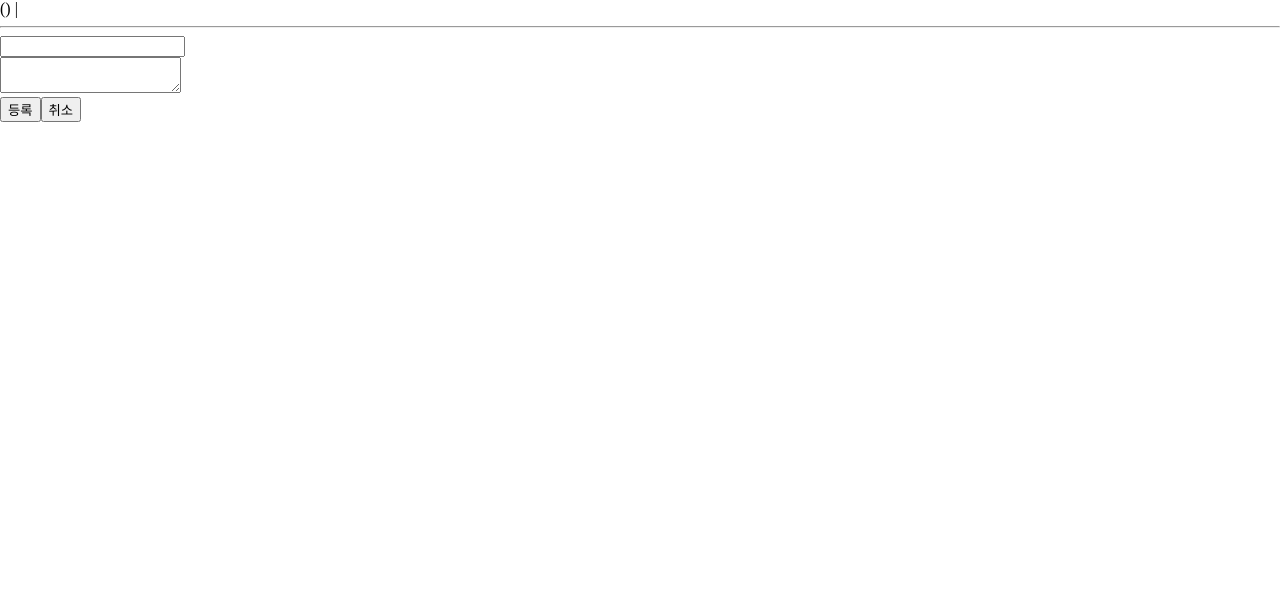
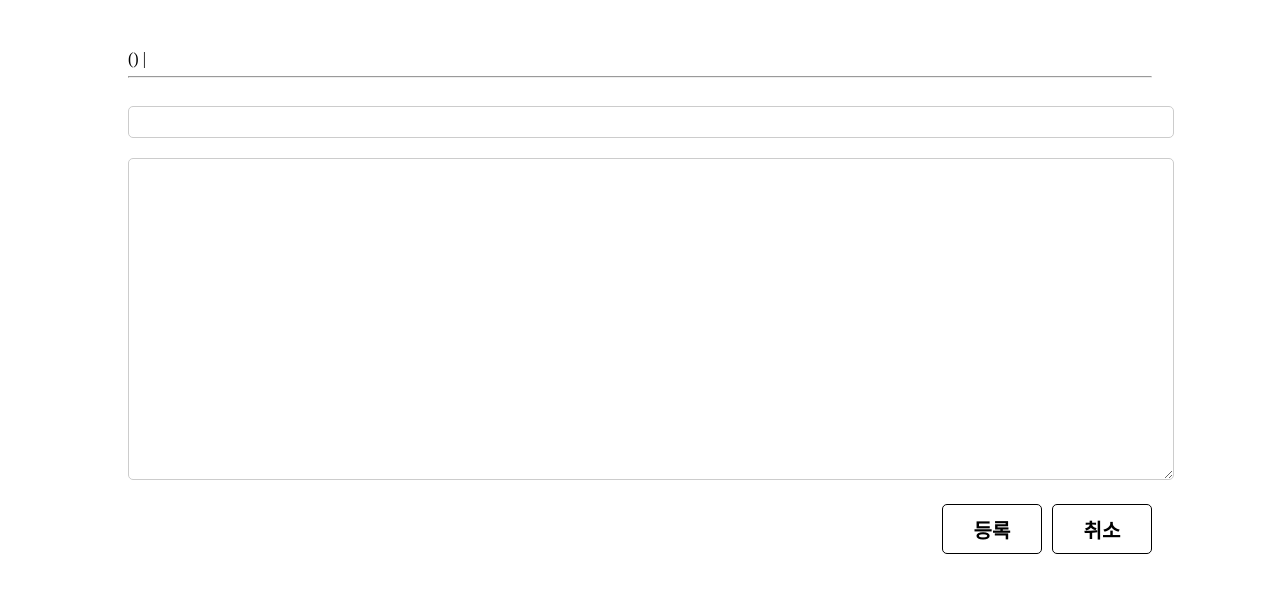
Before and after one commit to kwakhyun/anonymous-forum, a React (Create React App) app: page /update/1 in a window 1280 px wide. Shown: the top 592 px of the page. Built offline with nearby package versions, Linux system fonts and the light colour scheme.

Commit message:
Feat: pages/UpdatePage, postSlice/updatePost

```diff
--- a/src/pages/UpdatePage.jsx
+++ b/src/pages/UpdatePage.jsx
@@ -2,6 +2,7 @@ import React, { useRef } from "react";
 import { useDispatch, useSelector } from "react-redux";
 import { useParams, useNavigate } from "react-router-dom";
 import { updatePost } from "../redux/modules/postSlice";
+import styled from "styled-components";
 
 const UpdatePage = () => {
   const title = useRef(null);
@@ -27,7 +28,7 @@ const UpdatePage = () => {
   }, {});
 
   return (
-    <div>
+    <UpdatePageStyle>
       <div>
         {info.nickname}({info.ip}) | {info.date}
       </div>
@@ -37,15 +38,11 @@ const UpdatePage = () => {
         <br />
         <textarea defaultValue={info.content} ref={content} />
       </div>
+      <ButtonDiv>
         <button
           onClick={() => {
-          console.log({
-            ...info,
-            title: title.current.value,
-            content: content.current.value,
-          });
             dispatch(
-            updatePost(info.id, {
+              updatePost({
                 ...info,
                 title: title.current.value,
                 content: content.current.value,
@@ -57,8 +54,55 @@ const UpdatePage = () => {
           등록
         </button>
         <button onClick={() => navigate(-1)}>취소</button>
-    </div>
+      </ButtonDiv>
+    </UpdatePageStyle>
   );
 };
 
+const UpdatePageStyle = styled.div`
+  width: 80%;
+  margin: 0 auto;
+  margin-top: 50px;
+  input {
+    width: 100%;
+    height: 30px;
+    margin-top: 20px;
+    border: 1px solid #ccc;
+    border-radius: 5px;
+    padding: 0 10px;
+    font-size: 14px;
+  }
+  textarea {
+    width: 100%;
+    height: 300px;
+    margin-top: 20px;
+    border: 1px solid #ccc;
+    border-radius: 5px;
+    padding: 10px;
+    font-size: 14px;
+  }
+`;
+
+const ButtonDiv = styled.div`
+  display: flex;
+  justify-content: flex-end;
+  margin-top: 20px;
+  button {
+    width: 100px;
+    height: 50px;
+    margin-left: 10px;
+    background-color: #fff;
+    border: 1px solid #000;
+    border-radius: 5px;
+    font-size: 20px;
+    font-weight: bold;
+    color: #000;
+    cursor: pointer;
+    &:hover {
+      background-color: #000;
+      color: #fff;
+    }
+  }
+`;
+
 export default UpdatePage;
--- a/src/redux/modules/postSlice.js
+++ b/src/redux/modules/postSlice.js
@@ -12,13 +12,14 @@ export const addPost = createAsyncThunk("ADD_POST", async (post) => {
 });
 
 export const deletePost = createAsyncThunk("DELETE_POST", async (id) => {
-  const res = await axios.delete("http://localhost:3001/posts/" + id);
-  return res.data;
+  await axios.delete("http://localhost:3001/posts/" + id);
 });
 
-export const updatePost = createAsyncThunk("UPDATE_POST", async (id, post) => {
-  const res = await axios.patch("http://localhost:3001/posts/" + id, post);
-  return res.data;
+export const updatePost = createAsyncThunk("UPDATE_POST", async (post) => {
+  await axios.patch("http://localhost:3001/posts/" + post.id, {
+    title: post.title,
+    content: post.content,
+  });
 });
 
 const postSlice = createSlice({
@@ -26,6 +27,7 @@ const postSlice = createSlice({
   initialState: {
     posts: [],
   },
+  reducers: {},
   extraReducers: (builder) => {
     builder.addCase(getPost.fulfilled, (state, action) => {
       state.posts = [...action.payload];
```
Lines whose indentation alone changed are shown as unchanged.
